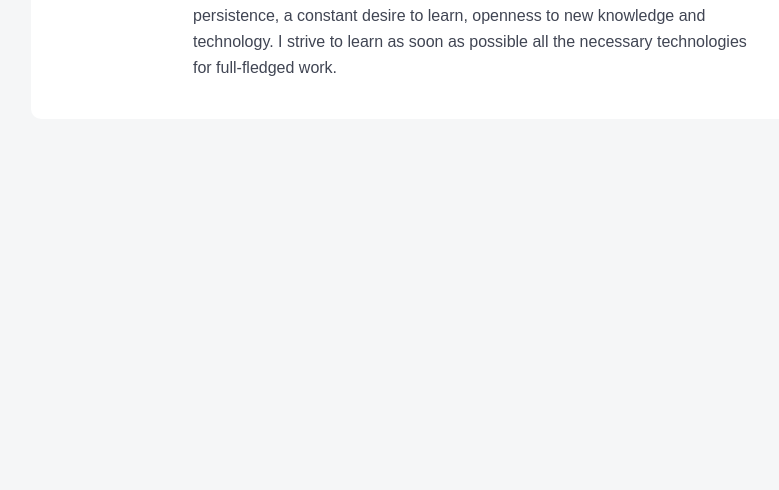
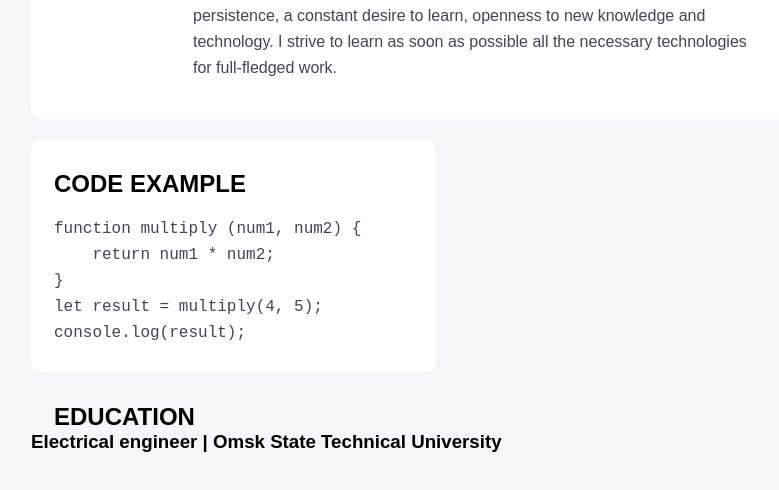
Before and after one commit to ForzaMax/rsschool-cv, a plain HTML site: page index.html in a window 1280 px wide. Shown: the part 276-766 px from the top of the page, without its empty margins (229-1008 px from the left). Drawn offline with Linux system fonts and the light colour scheme; a web font is replaced by a local one.

Commit message:
feat: make code exaple block

```diff
--- a/index.html
+++ b/index.html
@@ -35,7 +35,33 @@
             </div>
         </div>
     </header>
-    <main></main>
+    <main>
+        <div class="left-side">
+            <div class="container">
+                <section class="code-example">
+                    <h2 class="title">Code Example</h2>
+                    <div class="text">
+                        <pre><code>function multiply (num1, num2) {
+    return num1 * num2;
+}
+let result = multiply(4, 5);
+console.log(result);
+                        </code></pre>
+                    </div>
+                </section>
+
+                <section class="education">
+                    <h2 class="title">
+                        Education
+                    </h2>
+                    <h3 class="subtitle">Electrical engineer | Omsk State Technical University</h3>
+                </section>
+            </div>
+        </div>
+        <div class="right-side">
+
+        </div>
+    </main>
     <footer></footer>
 </body>
 </html>
--- a/style.css
+++ b/style.css
@@ -80,3 +80,28 @@ body {
     font-weight: 400;
     line-height: 26px;
 }
+
+.code-example {
+    margin-top: 20px;
+    width: 405px;
+    border-radius: 10px;
+    background-color: #FFFFFF;
+}
+
+.code-example .title, .education .title{
+    padding: 31px 0 0 23px;
+    font-size: 24px;
+    font-weight: 700;
+    line-height: normal;
+    text-transform: uppercase;
+}
+
+.text {
+    margin-top: 18px;
+    margin-left: 23px;
+    text-align: left;
+    color: var(--text, #404553);
+    font-size: 16px;
+    font-weight: 400;
+    line-height: 26px;
+}
```
Also changed, not shown: 1 other file.
